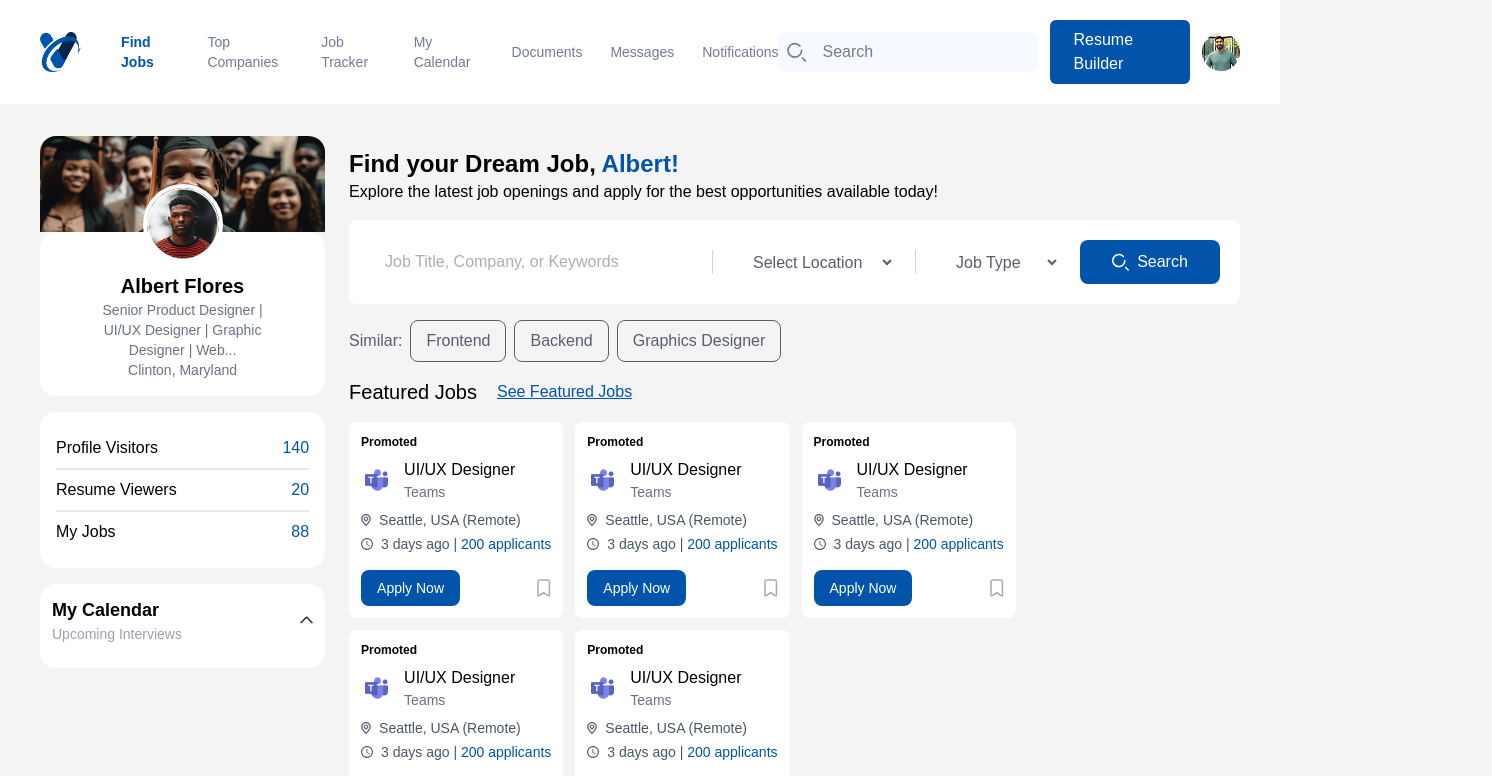
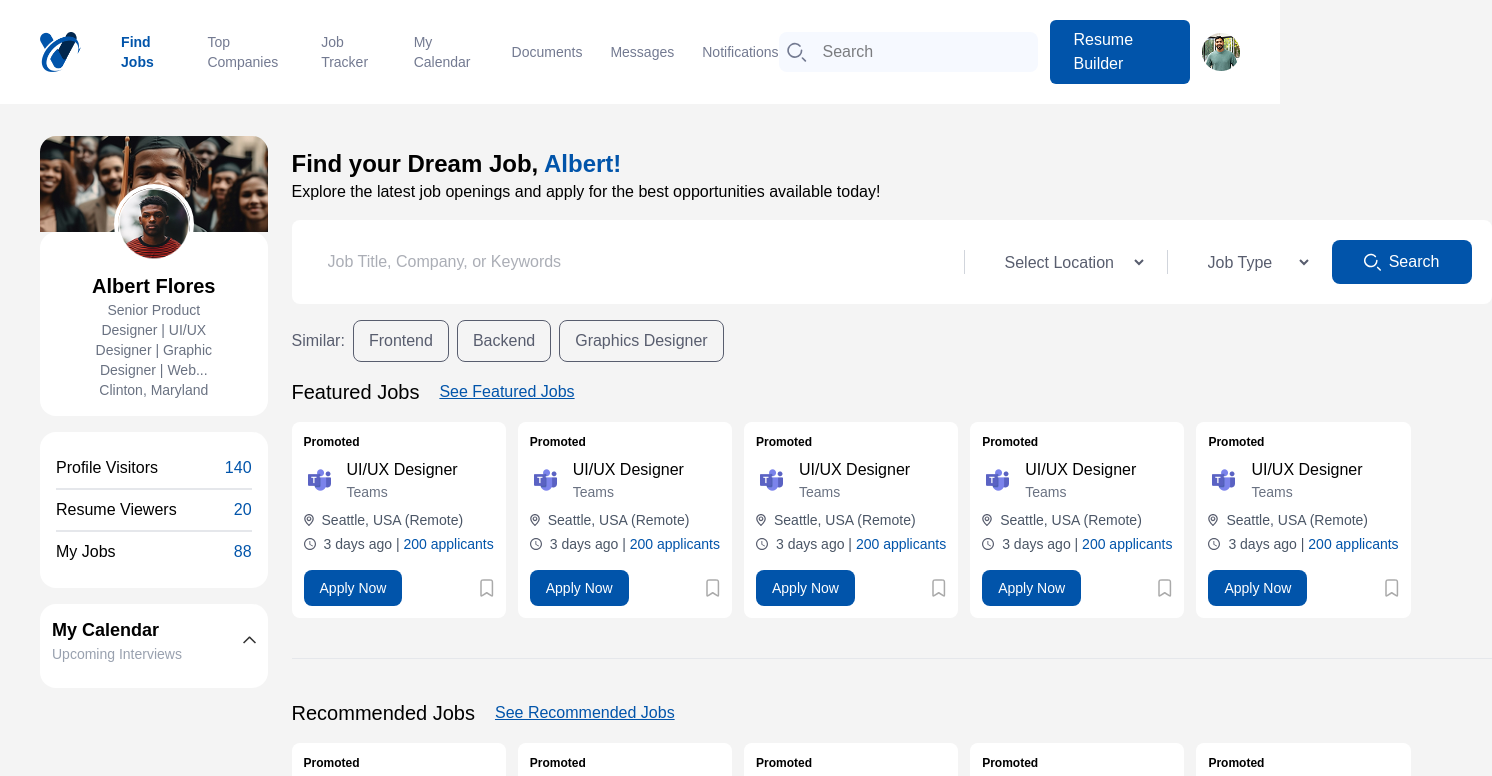
Before and after one commit to MAsad2723/talent-vare, a React (Vite) app: page / in a window 1280 px wide. Shown: the top 776 px of the page, 1492 px wide, since content can reach past the window. Built offline with nearby package versions, Linux system fonts and the light colour scheme; grey boxes are pictures that could not be loaded.

Commit message:
Skills design updated

```diff
--- a/src/components/FindJobs.jsx
+++ b/src/components/FindJobs.jsx
@@ -38,11 +38,11 @@ const FindJobs = () => {
           <input
             type="text"
             placeholder="Job Title, Company, or Keywords"
-            className="flex-1 px-4 py-2 outline-none text-[#585D6E] w-full border rounded-lg"
+            className="flex-1 px-2 py-2 outline-none text-[#585D6E] w-full border rounded-lg"
           />
           <div className="flex justify-between items-center">
             {/* Location Dropdown */}
-            <select className="px-4 py-2 outline-none bg-transparent text-[#585D6E] cursor-pointer border rounded-lg w-[47%]">
+            <select className="px-1 py-2 outline-none bg-transparent text-[#585D6E] cursor-pointer border rounded-lg w-[47%]">
               <option>Select Location</option>
               <option>Remote</option>
               <option>New York</option>
@@ -53,7 +53,7 @@ const FindJobs = () => {
             <span className="border-l h-6 text-gray-300"></span>
 
             {/* Job Type Dropdown */}
-            <select className="px-4 py-2 text-[#585D6E] outline-none bg-transparent cursor-pointer border rounded-lg w-[47%]">
+            <select className="px-1 py-2 text-[#585D6E] outline-none bg-transparent cursor-pointer border rounded-lg w-[47%]">
               <option>Job Type</option>
               <option>Full-time</option>
               <option>Part-time</option>
@@ -148,9 +148,12 @@ const FindJobs = () => {
         </div>
         <div className="flex gap-2 items-center text-[#585D6E]">
           <div>Similar:</div>
-          <div className="flex flex-wrap gap-2">
+          <div
+            className="flex gap-2 overflow-auto w-screen"
+            style={{ scrollbarWidth: "none" }}
+          >
             {similar.map((skill) => (
-              <div className="border text-xs md:text-base py-[8px] px-[15px] rounded-lg hover:text-[var(--primary-color)] cursor-pointer">
+              <div className="border text-xs md:text-base py-[8px] px-[15px] rounded-lg hover:text-[var(--primary-color)] cursor-pointer text-nowrap">
                 {skill}
               </div>
             ))}
```
